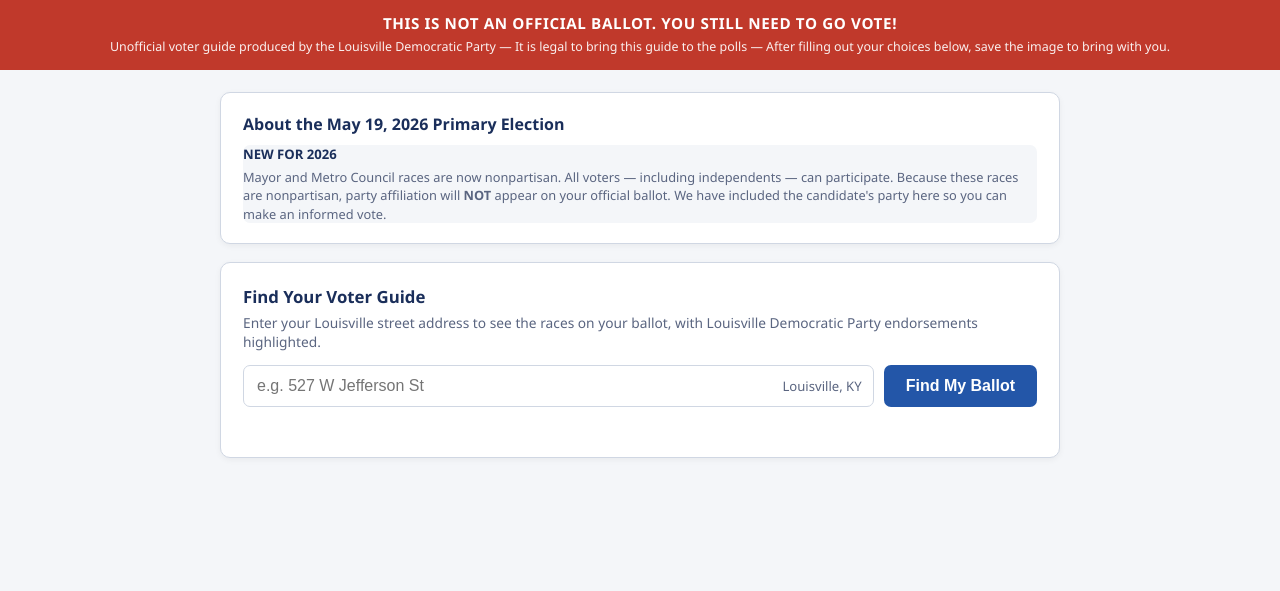
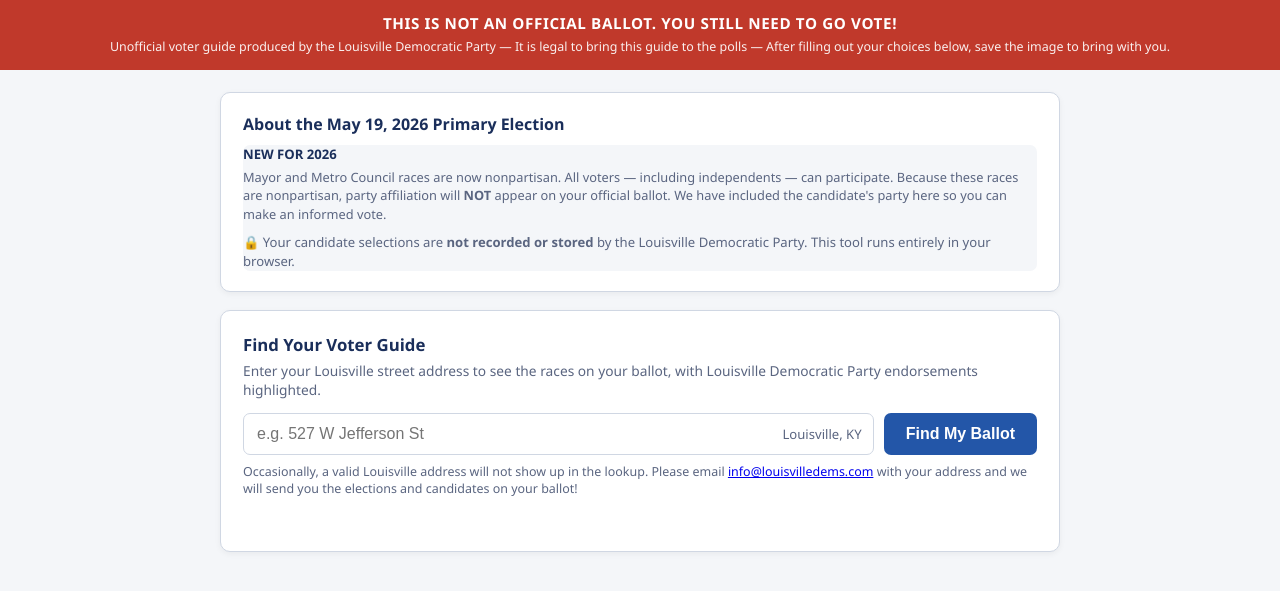
Before and after one commit to rkahne/sample-ballot-2026, a Flask app: page / in a window 1280 px wide. Shown: the part 110-701 px from the top of the page. Run offline with Flask 3, Linux system fonts and the light colour scheme; some libraries are stand-ins or nearby versions.

Commit message:
Beth's final changes.

```diff
--- a/templates/index.html
+++ b/templates/index.html
@@ -399,6 +399,7 @@
     <div class="explainer-item" style="border:none;padding:0">
       <h3>NEW FOR 2026</h3>
       <p>Mayor and Metro Council races are now nonpartisan. All voters — including independents — can participate. Because these races are nonpartisan, party affiliation will <strong>NOT</strong> appear on your official ballot. We have included the candidate's party here so you can make an informed vote.</p>
+      <p style="margin-top:10px;font-size:0.82rem;color:var(--muted)">🔒 Your candidate selections are <strong>not recorded or stored</strong> by the Louisville Democratic Party. This tool runs entirely in your browser.</p>
     </div>
   </div>
 
@@ -413,6 +414,7 @@
       </div>
       <button class="btn-primary" id="lookupBtn" onclick="doLookup()">Find My Ballot</button>
     </div>
+    <p style="font-size:0.78rem;color:var(--muted);margin-top:8px">Occasionally, a valid Louisville address will not show up in the lookup. Please email <a href="mailto:info@louisvilledems.com">info@louisvilledems.com</a> with your address and we will send you the elections and candidates on your ballot!</p>
     <div class="status-msg" id="statusMsg"></div>
 
     <div class="precinct-bar" id="precinctBar">
@@ -474,8 +476,8 @@
   <div class="modal-box">
     <button class="modal-close" onclick="closeModal()">×</button>
     <img src="/static/logo.jpg" alt="LDP" class="modal-logo" />
-    <h3>Stay in the loop!</h3>
-    <p>Get voting reminders, endorsement updates, and news from the Louisville Democratic Party.</p>
+    <h3>Election info and reminders!</h3>
+    <p>Get Early Voting and Election Day locations and updates from the Louisville Democratic Party.</p>
     <div id="modalForm">
       <div class="modal-field"><input type="text"  id="cName"  placeholder="Your name" /></div>
       <div class="modal-field"><input type="email" id="cEmail" placeholder="Email address" /></div>
```
